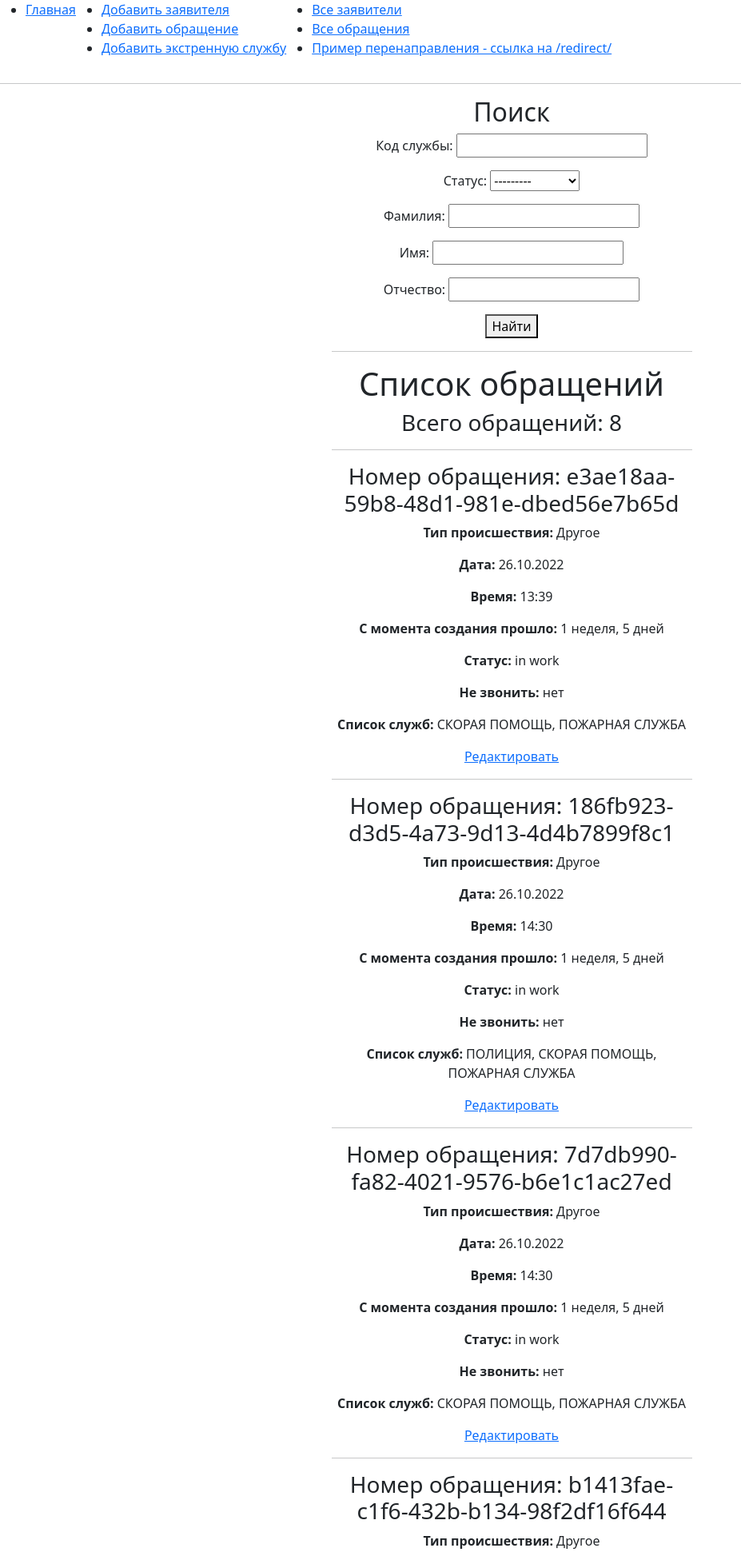
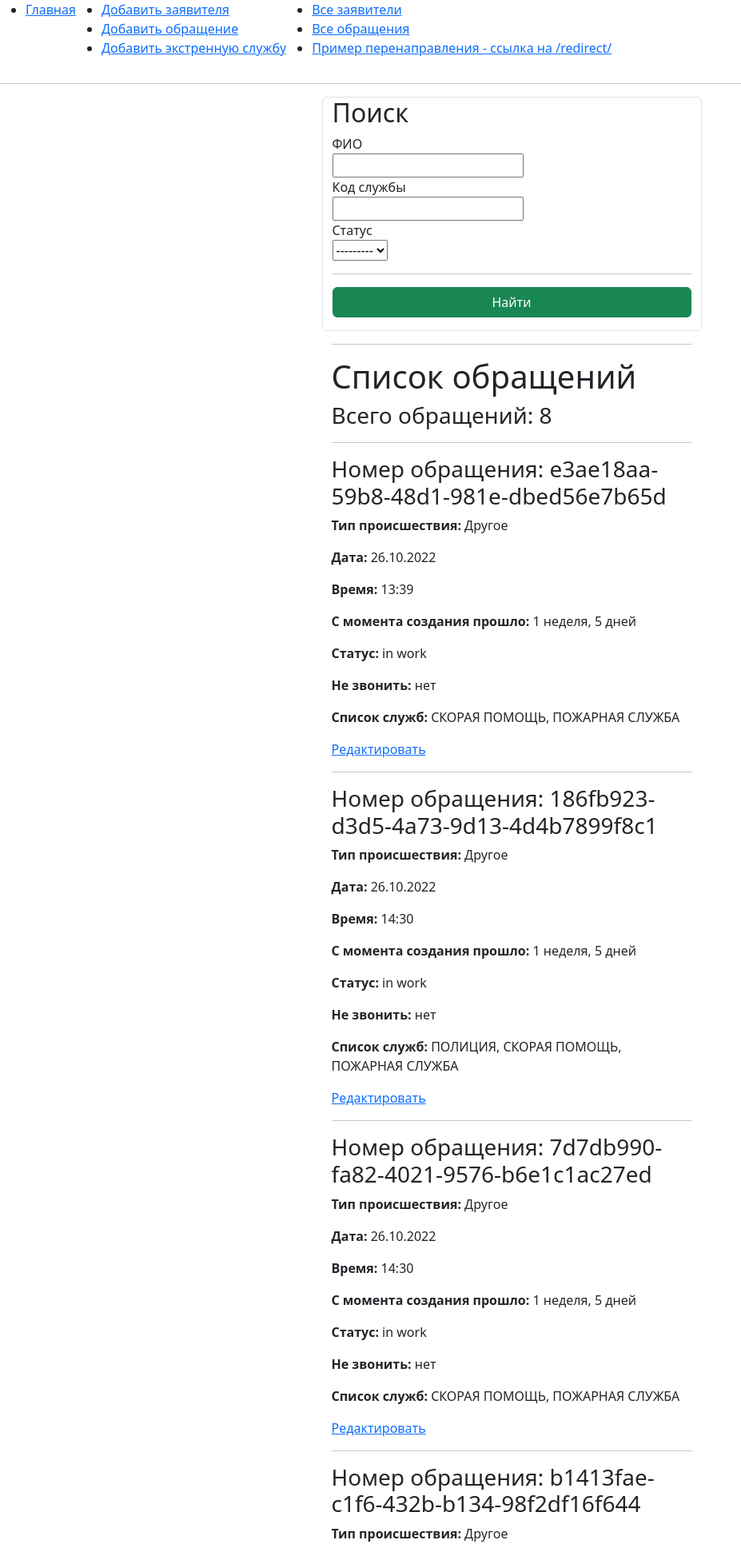
Before and after one commit to Raven6438/112, a Django app: page /app112/appeals/ in a window 1280 px wide. Shown: the top 1941 px of the page at 80% size, without its empty margins (0-927 px from the left). Run offline with Django 4.2, Linux system fonts and the light colour scheme; data comes from the database, SQL or seed files in the repository; some libraries are stand-ins or nearby versions.

Commit message:
Исправил QuerySet.txt, шаблоны, подключил Bootstrap и тд

```diff
--- a/savelife/app112/filters.py
+++ b/savelife/app112/filters.py
@@ -8,6 +8,19 @@ class ApplicantFilter(django_filters.FilterSet):
     fullname = django_filters.CharFilter(label='ФИО', method='fullname_search')
     phone = django_filters.NumberFilter()
     birthday = django_filters.DateFilter()
+
+    class Meta:
+        model = models.Applicant
+        fields = ('fullname', 'phone', 'birthday')
+
+
+class AppealFilter(django_filters.FilterSet):
+    fullname = django_filters.CharFilter(label='ФИО', method='fullname_search')
+    service = django_filters.CharFilter(label='Код службы', field_name='service')
+    status = django_filters.ChoiceFilter(label='Статус', field_name='status')
+    class Meta:
+        model = models.Appeal
+        fields = ('service', 'status')
 
     def fullname_search(self, queryset, field: str, value) -> QuerySet:
         fio_list = value.split()
@@ -26,19 +39,3 @@ class ApplicantFilter(django_filters.FilterSet):
             )
         else:
             return queryset.none()
-
-    class Meta:
-        model = models.Applicant
-        fields = ('fullname', 'phone', 'birthday')
-
-
-class AppealFilter(django_filters.FilterSet):
-    surname = django_filters.CharFilter(label='Фамилия', field_name='applicant__surname', lookup_expr='icontains')
-    name = django_filters.CharFilter(label='Имя', field_name='applicant__name', lookup_expr='icontains')
-    patronymic = django_filters.CharFilter(label='Отчество', field_name='applicant__patronymic',
-                                           lookup_expr='icontains')
-    service = django_filters.CharFilter(label='Код службы', field_name='service')
-
-    class Meta:
-        model = models.Appeal
-        fields = ('service', 'status')
--- a/savelife/app112/templates/app112/appeals.html
+++ b/savelife/app112/templates/app112/appeals.html
@@ -1,17 +1,29 @@
 {% extends 'app112/base.html' %}
+{% load crispy_forms_filters %}
+{% load crispy_forms_tags %}
 <!-- 4. Вывести список всех происшествий, а также назнач. служб в виде подсписка, если они отсутствуют,то сообщить
  (ofr, if-else, empty)-->
 <!-- 7. б)Создать шаблон для детал отображ данных происшествий -->
 <!-- 10. Изменить шаблон списка обращений -->
 
 {% block content %}
-<div align="center">
+<div class="row justify-content-center border rounded">
     <h2>Поиск</h2>
         <form method="GET">
             {% csrf_token %}
-            {{ filter.form.as_p }}
-            <button type="submit">Найти</button>
+            <div class="col">
+                    {{ filter.form.fullname|as_crispy_field }}
+                </div>
+            <div class="col">
+                    {{ filter.form.service|as_crispy_field }}
+                </div>
+                <div class="col">
+                    {{ filter.form.status|as_crispy_field }}
+                </div>
+            <hr>
+            <div class="d-grid mb-3"><button class="btn btn-success" type="submit">Найти</button></div>
         </form>
+</div>
     <hr>
     {% if filter.qs.count > 1 %}<h1>Список обращений</h1>{% else %}<h1>Результат поиска</h1>{% endif %}
     <h3>Всего обращений: {{filter.qs|length}}</h3>
--- a/savelife/app112/templates/app112/base.html
+++ b/savelife/app112/templates/app112/base.html
@@ -1,4 +1,6 @@
 <!-- 1. Создать базовый шаблон, от которого будут наследоваться все последю шаблоны -->
+{% load crispy_forms_filters %}
+{% load crispy_forms_tags %}
 <!DOCTYPE html>
 <html lang="ru">
 <head>
--- a/savelife/app112/templates/app112/edit_appeal.html
+++ b/savelife/app112/templates/app112/edit_appeal.html
@@ -1,10 +1,12 @@
 {% extends 'app112/base.html' %}
 
 {% block content %}
+<div class="row justify-content-center">
     <h1>{{title}}</h1>
     <form action="{% url 'app112:edit_appeal' pk %}" method="POST">
         {% csrf_token %}
         {{ form.as_p }}
         <button type="submit">Сохранить</button>
     </form>
+</div>
 {% endblock %}
```
Lines whose indentation alone changed are shown as unchanged.
